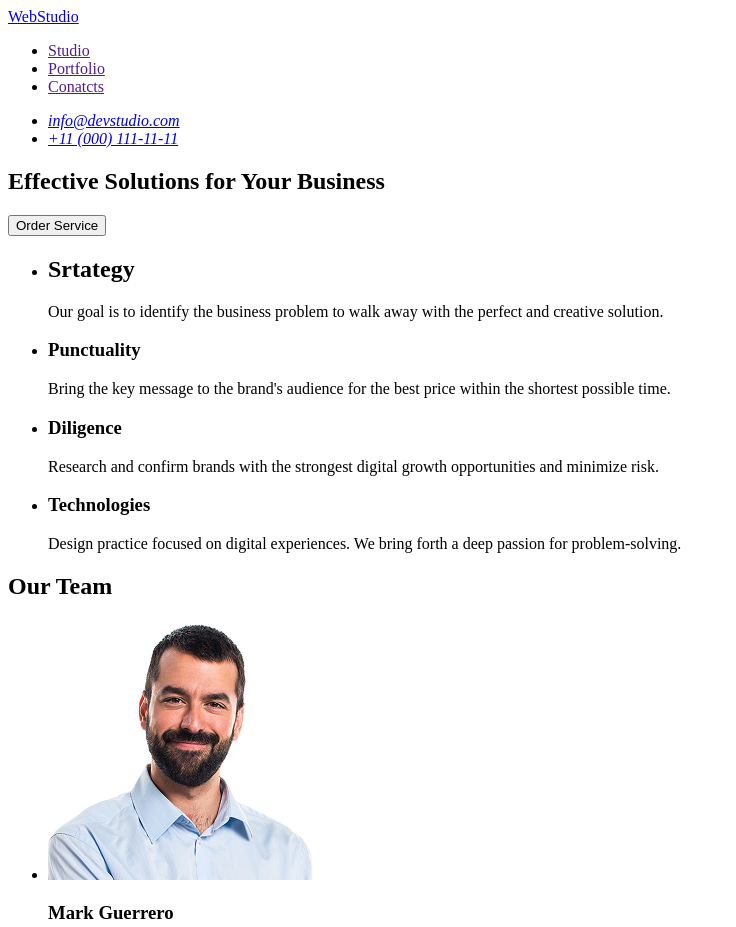
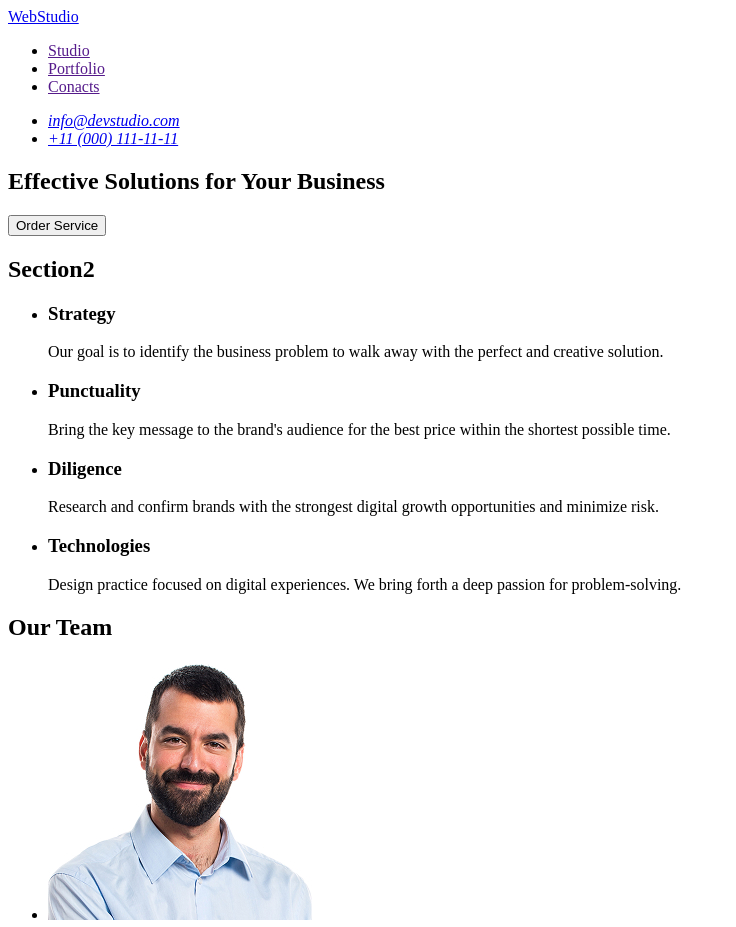
Before and after one commit to Wladzio1/goit-markup-hw-01, a plain HTML site: page index.html in a window 1280 px wide. Shown: the top 927 px of the page, without its empty margins (0-736 px from the left). Drawn offline with Linux system fonts and the light colour scheme.

Commit message:
fix mistakes in section 2

```diff
--- a/index.html
+++ b/index.html
@@ -12,7 +12,7 @@
             <ul>
                <li><a href="">Studio</a></li>
                <li><a href="">Portfolio</a></li>
-               <li><a href="">Conatcts</a></li>
+               <li><a href="">Conacts</a></li>
             </ul>
         </nav>
 
@@ -31,9 +31,10 @@
         </section>
 
         <section>
+            <h2>Section2</h2>
             <ul>
                 <li>
-                    <h2>Srtategy</h2>
+                    <h3>Strategy</h3>
                     <p>Our goal is to identify the business problem to walk away with the perfect and creative solution.</p>
                 </li>
                 <li>
```
